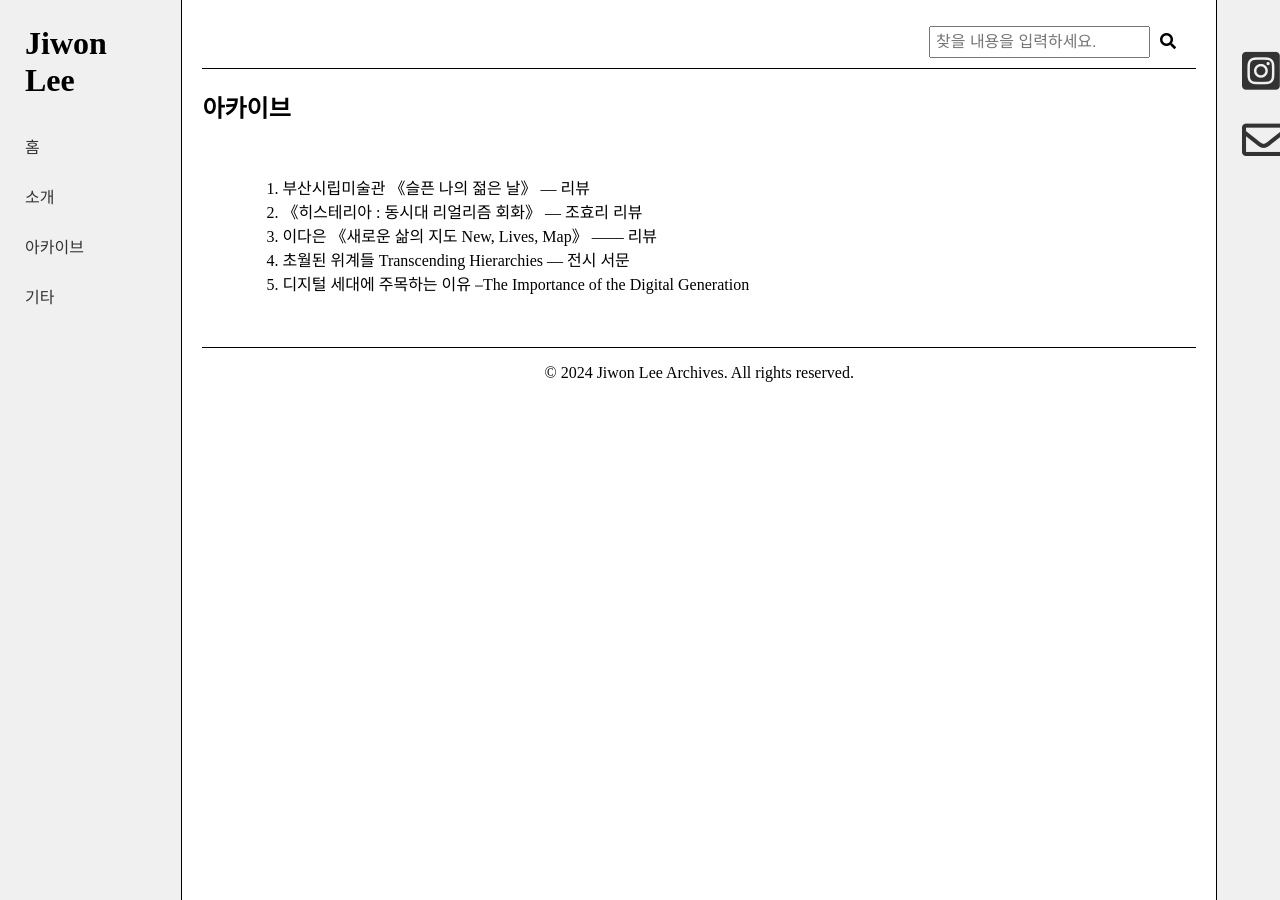
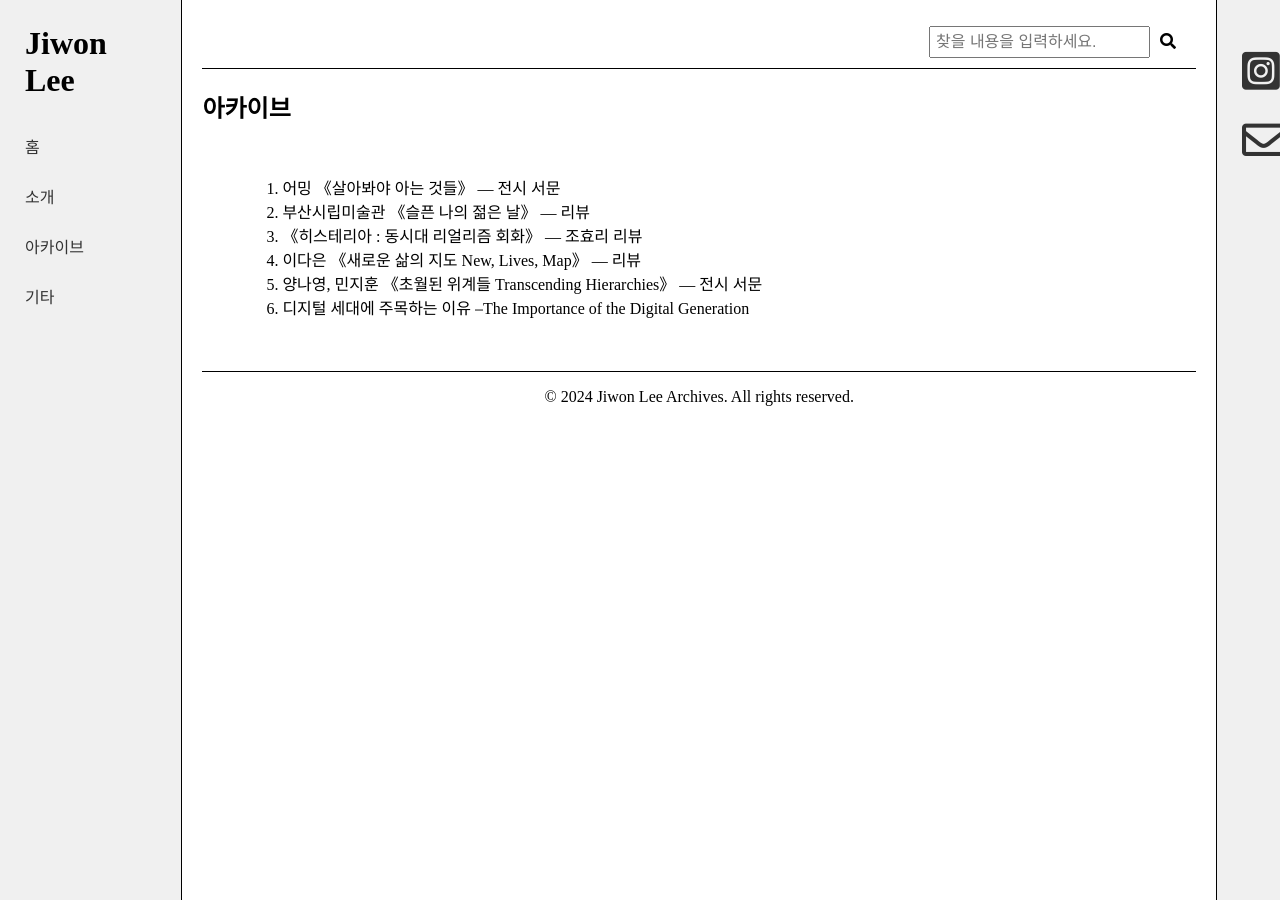
Before and after one commit to LfayeJ/archives, a Jekyll site: the page built from archive.md, in a window 1280 px wide. Built offline with Jekyll 4.4.1, drawn with Linux system fonts in a browser that asks for light colours; some web fonts are replaced.

Commit message:
Update archive.md

```diff
--- a/archive.md
+++ b/archive.md
@@ -3,9 +3,9 @@ layout: default
 title: 아카이브
 ---
 ## 아카이브
-
-> 01. [부산시립미술관 《슬픈 나의 젊은 날》 — 리뷰](archives_0005.md)
+> 01. [어밍 《살아봐야 아는 것들》 — 전시 서문](archives_0006.md)
+> 00. [부산시립미술관 《슬픈 나의 젊은 날》 — 리뷰](archives_0005.md)
 > 00. [《히스테리아 : 동시대 리얼리즘 회화》 — 조효리 리뷰](archives_0004.md)
-> 00. [이다은 《새로운 삶의 지도 New, Lives, Map》 —— 리뷰](archives_0003.md)
-> 00. [초월된 위계들 Transcending Hierarchies — 전시 서문](archives_0002.md)
+> 00. [이다은 《새로운 삶의 지도 New, Lives, Map》 — 리뷰](archives_0003.md)
+> 00. [양나영, 민지훈 《초월된 위계들 Transcending Hierarchies》 — 전시 서문](archives_0002.md)
 > 00. [디지털 세대에 주목하는 이유 ⎯The Importance of the Digital Generation](archives_0001.md)
```
